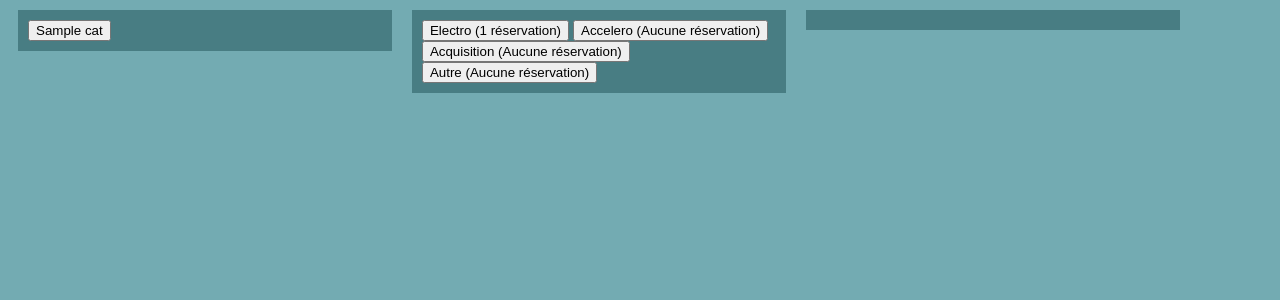
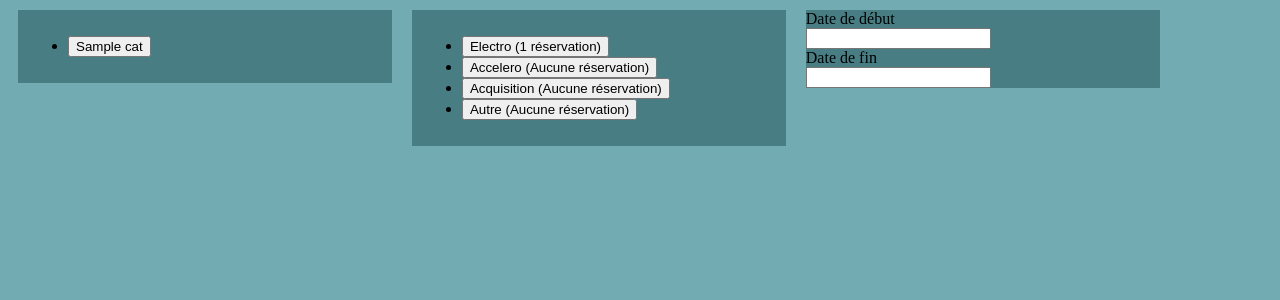
Before and after one commit to Arnouux/ManagementApp, a Django app: template main/templates/main/sortie.html in a window 1280 px wide. Shown: the part 58-358 px from the top of the page. Run offline with Django 3.2, Linux system fonts and the light colour scheme; data comes from the database, SQL or seed files in the repository; both versions use the stored data as it was after the commit; the template is opened without the code that fills it: values that come from a table or form of the project are taken from there, most other values are stand-ins (such as "Sample title", 1, 10 or a date in 2020); some libraries are stand-ins or nearby versions.

Commit message:
calendar + skip dates

```diff
--- a/main/static/main/sortie.css
+++ b/main/static/main/sortie.css
@@ -19,7 +19,7 @@
     background-color: #487d83;
 }
 
-.table {
+.listItem {
     margin-top: 10px;
     padding: 10px;
     background-color: #487d83;
@@ -28,3 +28,20 @@
 .main {
     width: 100%;
 }
+
+.date {
+    display: flex;
+    align-items: center;
+}
+
+table {
+    background-color: blueviolet;
+}
+
+.ui-datepicker {
+    background-color: brown;
+}
+
+.ui-icon-circle-triangle-e {
+    background-color: chartreuse;
+}
--- a/main/templates/main/sortie.html
+++ b/main/templates/main/sortie.html
@@ -7,6 +7,8 @@
     <link rel="stylesheet" type="text/css" href="{% static 'main/style.css' %}">
     <link rel="stylesheet" type="text/css" href="{% static 'main/sortie.css' %}">
 
+    <script src="https://code.jquery.com/jquery-1.12.4.js"></script>
+    <script src="https://code.jquery.com/ui/1.12.1/jquery-ui.js"></script>
   </head>
 
   <body>
@@ -26,12 +28,13 @@
     </div>
 
     <div id="main">
-      <div class="left table">
+      <div class="left listItem">
         {% if categories_list %}
+        <ul>
         <form action="", method="POST">
         {% csrf_token %}
           {% for cat in categories_list %}
-              <button name="id_cat", value="{{cat}}">{{ cat }}</button>
+              <li><button name="id_cat", value="{{cat}}">{{ cat }}</button></li>
           {% endfor %}
         </form>
         </ul>
@@ -39,18 +42,53 @@
             <p>No tools are available.</p>
         {% endif %}
       </div>
-      <div class="middle table">
+      <div class="middle listItem">
         {% if tools_list %}
-        <form action="", method="POST">
-          {% csrf_token %}
-          {% for tool in tools_list %}
-            <button name="id_tool", value="{{tool}}">{{ tool }}</button>
-          {% endfor %}
-        </form>
+        <ul>
+          <form action="", method="POST">
+            {% csrf_token %}
+            {% for tool in tools_list %}
+              <li><button name="id_tool", value="{{tool}}">{{ tool }}</button></li>
+            {% endfor %}
+          </form>
+        </ul>
         {% endif %}
       </div>
       <div class="right table">
+        {% if current_tool %}
+          <!-- <div class="date">Date de début <input type="date"></div>
+          <div class="date">Date de fin     <input type="date"></div> -->
 
+          <div id="calendar">
+            <script>
+              var array = "{{ dates_occupied }}"
+              $( function() {
+                $( ".datepicker" ).datepicker({
+                  altField: "#datepicker",
+                  closeText: 'Fermer',
+                  prevText: 'Précédent',
+                  nextText: 'Suivant',
+                  currentText: 'Aujourd\'hui',
+                  monthNames: ['Janvier', 'Février', 'Mars', 'Avril', 'Mai', 'Juin', 'Juillet', 'Août', 'Septembre', 'Octobre', 'Novembre', 'Décembre'],
+                  monthNamesShort: ['Janv.', 'Févr.', 'Mars', 'Avril', 'Mai', 'Juin', 'Juil.', 'Août', 'Sept.', 'Oct.', 'Nov.', 'Déc.'],
+                  dayNames: ['Dimanche', 'Lundi', 'Mardi', 'Mercredi', 'Jeudi', 'Vendredi', 'Samedi'],
+                  dayNamesShort: ['Dim.', 'Lun.', 'Mar.', 'Mer.', 'Jeu.', 'Ven.', 'Sam.'],
+                  dayNamesMin: ['D', 'L', 'M', 'M', 'J', 'V', 'S'],
+                  weekHeader: 'Sem.',
+                  dateFormat: 'yy-mm-dd',
+                  beforeShowDay: function(date){
+                      var string = jQuery.datepicker.formatDate('yy-mm-dd', date);
+                      return [ array.indexOf(string) == -1 ]
+                  }
+                });
+              } );
+            </script>
+            <label class="date">Date de début</label><input type="text" class="datepicker" id="datepickerStart">
+            <label class="date">Date de fin</label><input type="text" class="datepicker" id="datepickerEnd">
+
+          </div>
+
+        {% endif %}
       </div>
     </div>
   </body>
```
Also changed, not shown: main/views.py (+14 -1 lines), db.sqlite3.
